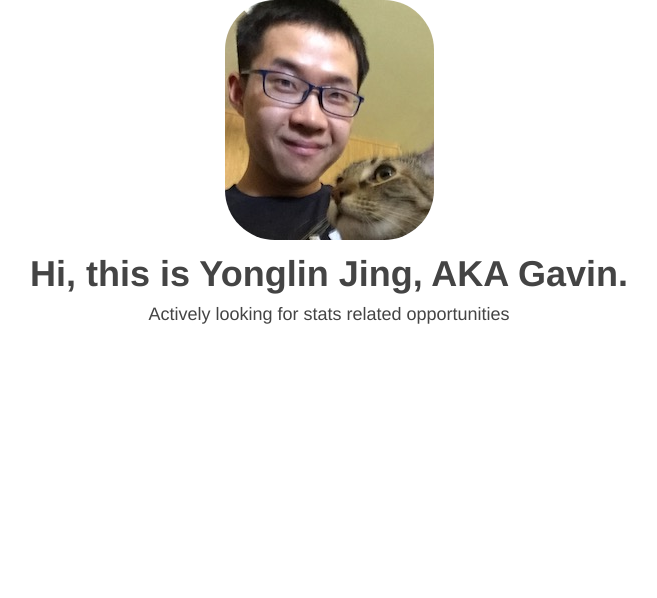
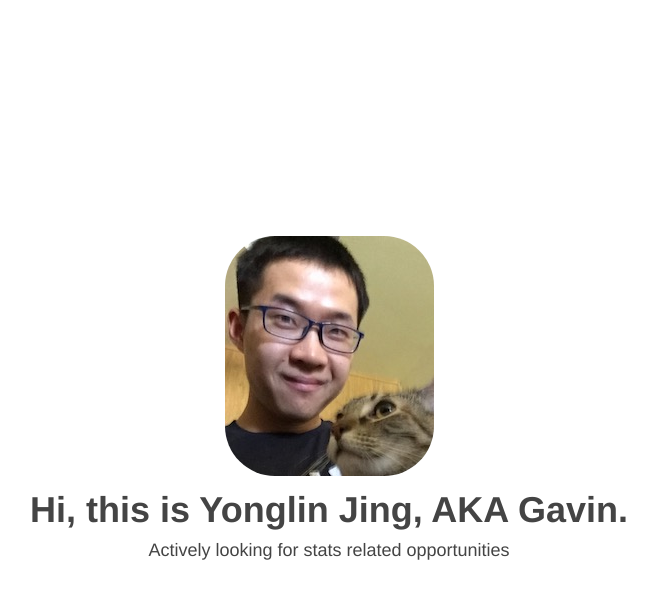
Before and after one commit to jingyonglin/jingyonglin.github.io, a plain HTML site: page index.html in a window 1280 px wide. Shown: the whole page, without its empty margins (311-968 px from the left). Drawn offline with Linux system fonts and the light colour scheme.

Commit message:
do some styles

```diff
--- a/styles.css
+++ b/styles.css
@@ -27,3 +27,10 @@ img{
   line-height: inherit;
   color: inherit;
 }
+.hero{
+  outline: 1px solid red;
+  height: 100vh;
+  display: flex;
+  flex-direction: column;
+  justify-content: center;
+}
```
